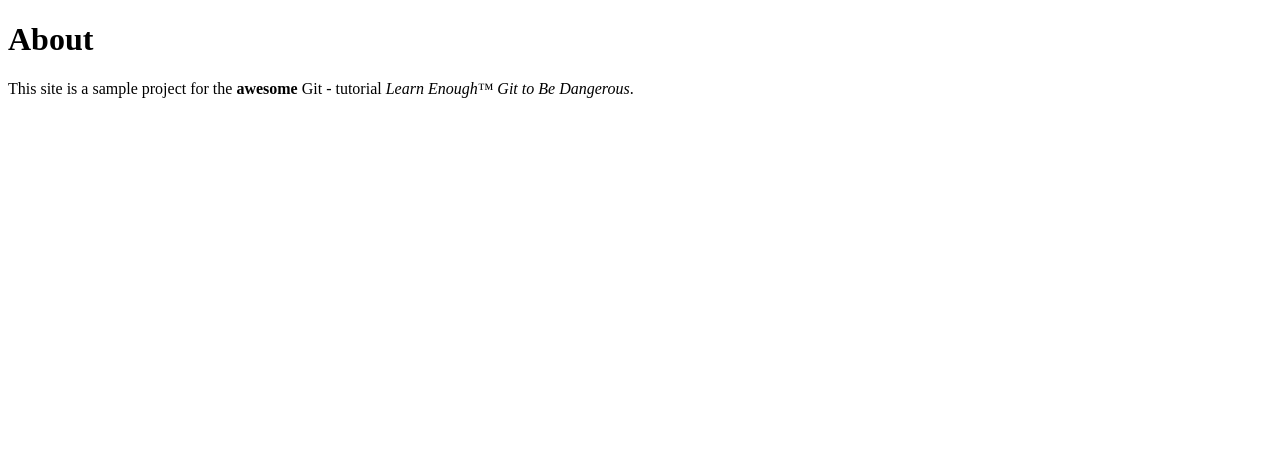
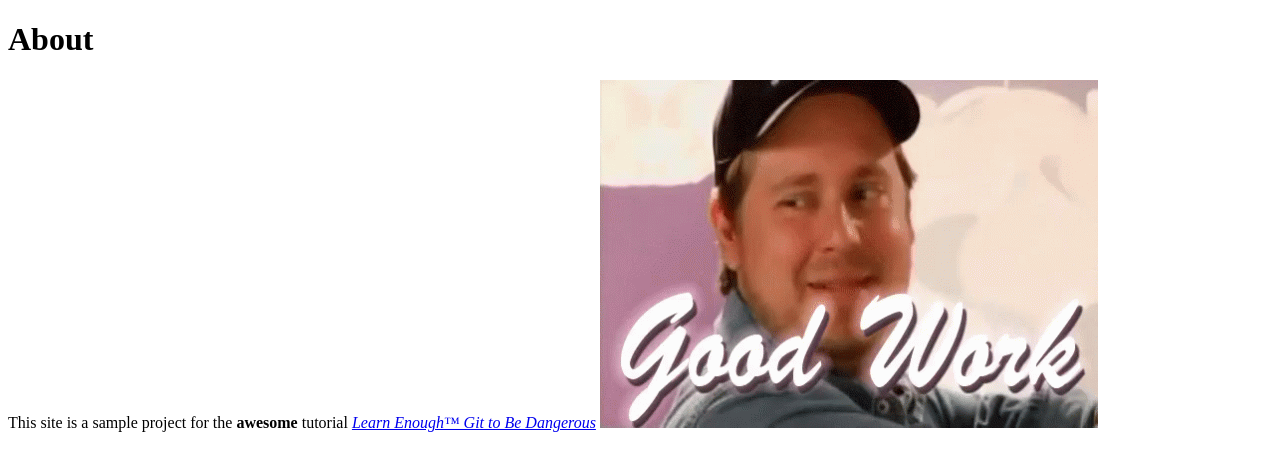
Before and after one commit to Salisaak/Dem_one, a plain HTML site: page about.html in a window 1280 px wide. Drawn offline with Linux system fonts and the light colour scheme.

Commit message:
second commit

```diff
--- a/about.html
+++ b/about.html
@@ -8,7 +8,8 @@
 </head>
 <body>
     <h1>About</h1>
-    <p> This site is a sample project for the <strong>awesome</strong> Git
-- tutorial <em>Learn Enough™ Git to Be Dangerous</em>.</p>
+    This site is a sample project for the <strong>awesome</strong>
+    tutorial <a href="https://www.learnenough.com/git-tutorial" ><em> Learn Enough™ Git to Be Dangerous</em></a>
 </body>
+<img src="goodwork.gif">
 </html>
```
Also changed, not shown: goodwork.gif (added).
